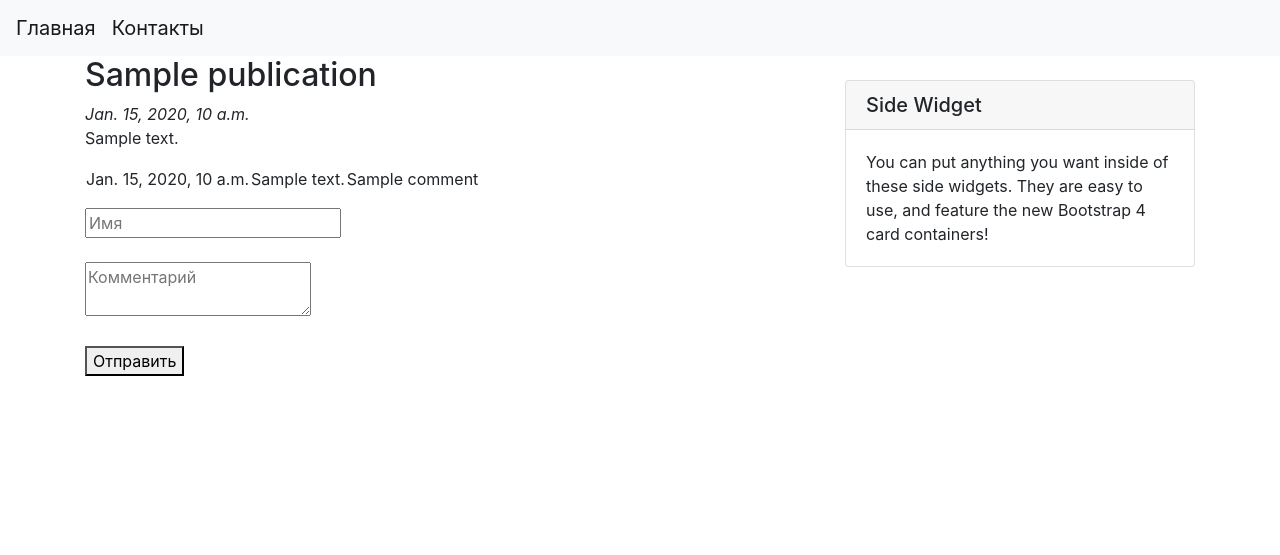
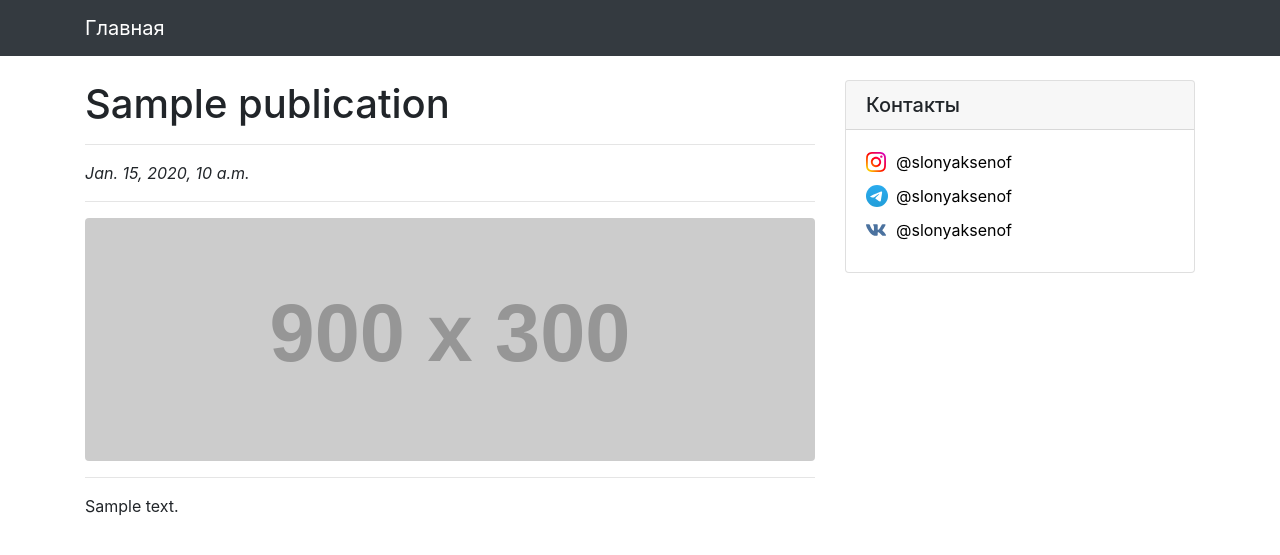
Before and after one commit to slonyaksenof/skill, a Django app: template templates/mysite/publication.html in a window 1280 px wide. Shown: the top 555 px of the page. Run offline with Django 3.2, Linux system fonts and the light colour scheme; the template is opened without the code that fills it: most values are stand-ins (such as "Sample title", 1, 10 or a date in 2020); some libraries are stand-ins or nearby versions.

Commit message:
SKILL-4: publication bootstraped

```diff
--- a/mysite/settings.py
+++ b/mysite/settings.py
@@ -119,3 +119,8 @@ USE_TZ = True
 # https://docs.djangoproject.com/en/3.0/howto/static-files/
 
 STATIC_URL = '/static/'
+
+STATICFILES_DIRS = [
+    os.path.join(BASE_DIR, "static"),
+    '/static/',
+]
--- a/mysite/urls.py
+++ b/mysite/urls.py
@@ -16,7 +16,7 @@ Including another URLconf
 from django.contrib import admin
 from django.urls import path, include
 import web.urls
-urlpatterns = [
+urlpatterns = {
     path('admin/', admin.site.urls),
     path('', include('web.urls')),
-]
+}
--- /dev/null
+++ b/static/styles.css
@@ -0,0 +1,31 @@
+body {
+    padding-top: 56px;
+}
+
+.contact {
+    color: black;
+    padding-left: 30px;
+    margin-bottom: 10px;
+    background-position: left center;
+    background-size: 20px;
+    background-repeat: no-repeat;
+    display: block;
+}
+
+.contact:hover {
+    color: rgba(0, 0, 0, 0.74);
+    text-decoration: none;
+}
+
+.instagram {
+    background-image: url("/static/instagram.svg");
+}
+
+.vk {
+    background-image: url("/static/vk.svg");
+}
+
+.telegram {
+    background-size: 22px;
+    background-image: url("/static/telegram.svg");
+}
--- a/templates/mysite/base.html
+++ b/templates/mysite/base.html
@@ -2,7 +2,9 @@
 <head>
     <meta charset="UTF-8">
     <meta name="viewport" content="width=device-width, initial-scale=1">
+    {% load static %}
     <title>{% block title %}{% endblock %}</title>
+    <link rel="stylesheet" href="{% static "styles.css" %}">
     <link rel="stylesheet" href="https://stackpath.bootstrapcdn.com/bootstrap/4.5.0/css/bootstrap.min.css"
           integrity="sha384-9aIt2nRpC12Uk9gS9baDl411NQApFmC26EwAOH8WgZl5MYYxFfc+NcPb1dKGj7Sk" crossorigin="anonymous">
     <script src="https://code.jquery.com/jquery-3.5.1.js"></script>
@@ -11,21 +13,11 @@
             crossorigin="anonymous"></script>
 </head>
 <body>
-<nav class="navbar navbar-expand-lg navbar-light bg-light">
-    <a class="navbar-brand" href="/">Главная</a>
-    <button class="navbar-toggler" type="button" data-toggle="collapse" data-target="#navbarNav"
-            aria-controls="navbarNav" aria-expanded="false" aria-label="Toggle navigation">
-        <span class="navbar-toggler-icon"></span>
-    </button>
-    <div class="collapse navbar-collapse" id="navbarNav">
-        <ul class="navbar-nav mr-auto">
-            <li class="nav-item">
-                <a class="navbar-brand" href="/contacts">Контакты</a>
-            </li>
-        </ul>
+<nav class="navbar navbar-expand-lg navbar-dark bg-dark fixed-top">
+    <div class="container">
+        <a class="navbar-brand" href="/">Главная</a>
     </div>
 </nav>
-
 <div class="container">
     <div class="row">
         <div class="col-md-8">
@@ -33,10 +25,11 @@
         </div>
         <div class="col-md-4">
             <div class="card my-4">
-                <h5 class="card-header">Side Widget</h5>
+                <h5 class="card-header">Контакты</h5>
                 <div class="card-body">
-                    You can put anything you want inside of these side widgets. They are easy to use, and feature the
-                    new Bootstrap 4 card containers!
+                    <a class="contact instagram" target="_blank" href="https://instagram.com/slonyaksenof">@slonyaksenof</a>
+                    <a class="contact telegram" target="_blank" href="https://t.me/slonyaksenof">@slonyaksenof</a>
+                    <a class="contact vk" target="_blank" href="https://vk.com/slonyaksenof">@slonyaksenof</a>
                 </div>
             </div>
         </div>
--- a/templates/mysite/main.html
+++ b/templates/mysite/main.html
@@ -1,6 +1,7 @@
 {% extends "base.html" %}
-{% block Title%} Публикации - {{ title }} {% endblock %}
+{% block title%} Публикации {% endblock %}
 {% block content %}
+    <h1 class="mt-4">Статьи</h1>
     {% for publication in publications %}
         <div class="card mb-4">
           <img class="card-img-top" src="http://placehold.it/750x300" alt="Card image cap">
--- a/templates/mysite/publication.html
+++ b/templates/mysite/publication.html
@@ -1,25 +1,11 @@
 {% extends "base.html" %}
-{% block Title%}Публикация - {{ publication.title }} {% endblock %}
+{% block title %}Публикация - {{ publication.title }} {% endblock %}
 {% block content %}
-<h2>{{ publication.title }}</h2>
-<i>{{ publication.date }}</i>
-<p>{{ publication.text }}</p>
-<table>
-    {% for comment in comments %}
-    <tr>
-        <td>{{ comment.date }}</td>
-        <td>{{ comment.text }}</td>
-        <td>{{ comment.name }}</td>
-    </tr>
-    {% endfor %}
-</table>
-<form action="/publication/{{id}}/comment" method="post">
-    {% csrf_token %}
-    <p style="color: darkred">{{ error }}</p>
-    <input type="text" name="name" placeholder="Имя">
-    <br><br>
-    <textarea name="text" placeholder="Комментарий"></textarea>
-    <br><br>
-    <button>Отправить</button>
-</form>
+    <h1 class="mt-4"> {{ publication.title }} </h1>
+    <hr>
+    <i>{{ publication.date }}</i>
+    <hr>
+    <img class="img-fluid rounded" src="http://placehold.it/900x300" alt="">
+    <hr>
+    <p>{{ publication.text }}</p>
 {% endblock %}
```
Also changed, not shown: templates/mysite/contacts.html (deleted, +0 -15 lines), web/urls.py (+0 -18 lines), web/views.py (+0 -25 lines), static/instagram.svg (added), static/telegram.svg (added), static/vk.svg (added).
